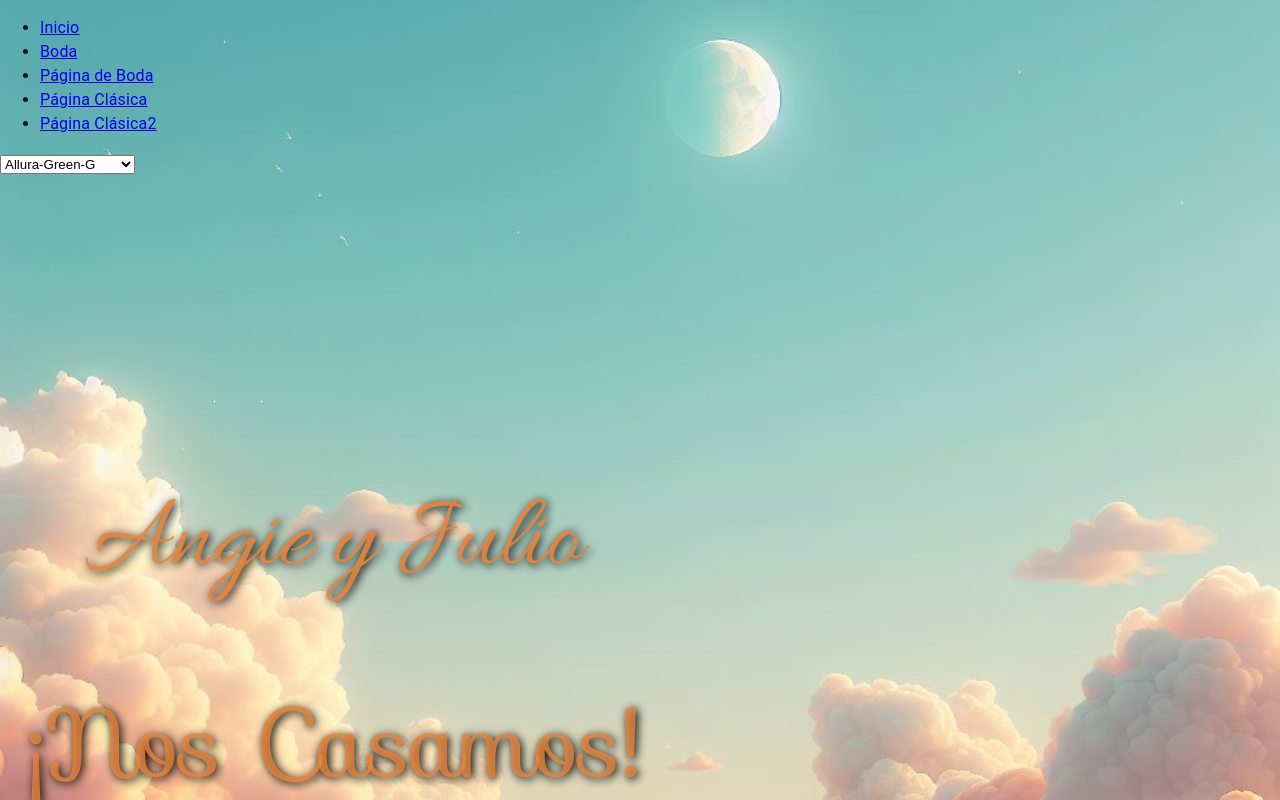
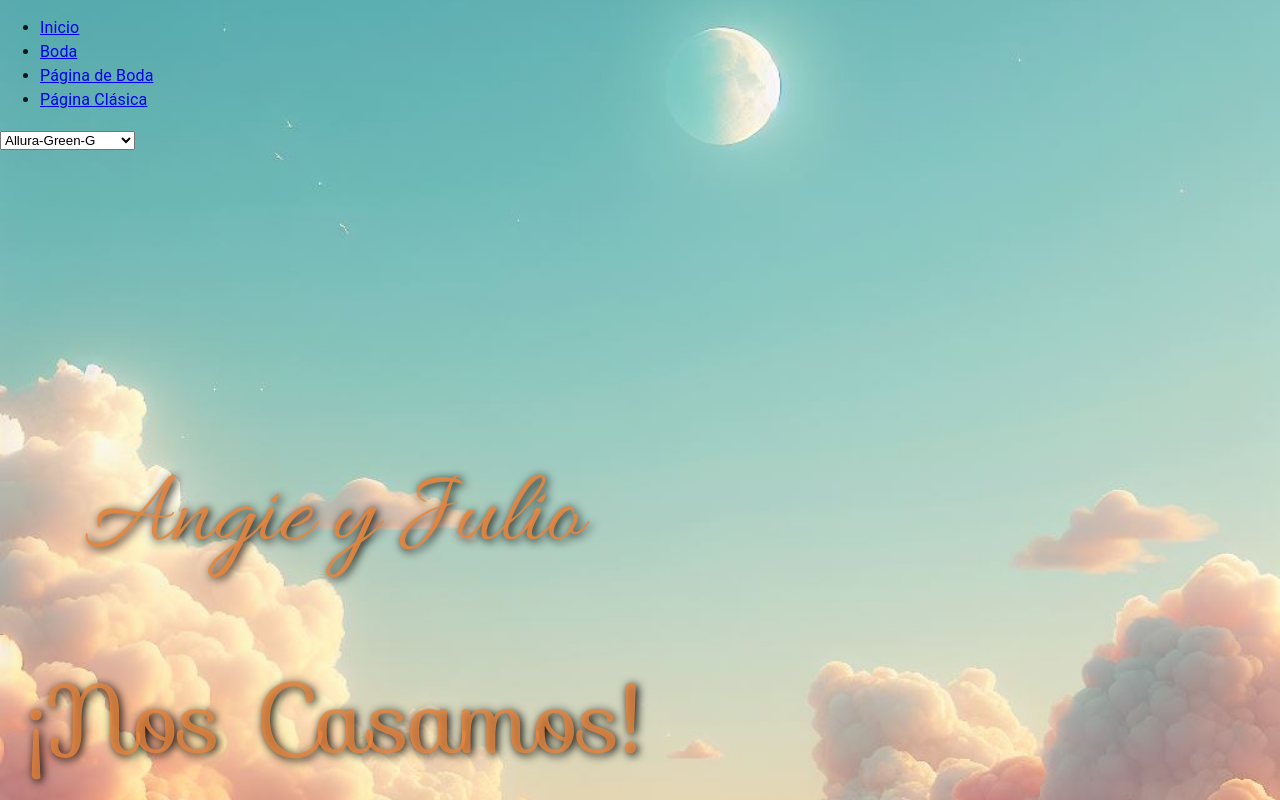
Before and after one commit to slugfanatic/invitacion-digital, a React app: page /invitacion-digital/clasic in a window 1280 px wide. Shown: the top 800 px of the page. Built offline with nearby package versions, Linux system fonts and the light colour scheme.

Commit message:
Update ConfigurationWrapper.tsx

```diff
--- a/src/Wrappers/ConfigurationWrapper.tsx
+++ b/src/Wrappers/ConfigurationWrapper.tsx
@@ -22,9 +22,6 @@ export const ConfigurationWrapper: React.FC<IChildrenProp> = ({ children }) => {
           <li>
             <Link to="/invitacion-digital/clasic">Página Clásica</Link>
           </li>
-          <li>
-            <Link to="/invitacion-digital/clasic">Página Clásica2</Link>
-          </li>
         </ul>
       </nav>
 
```
